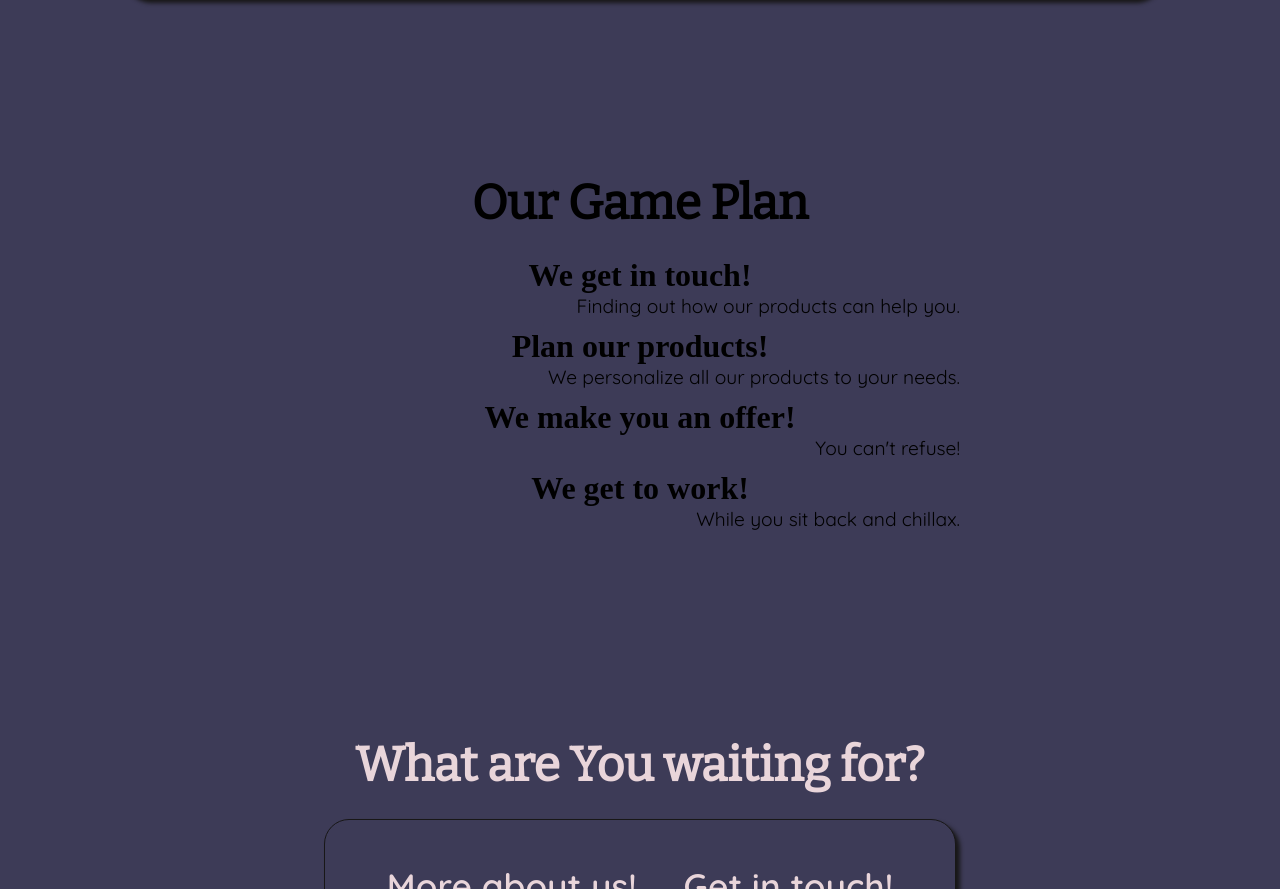
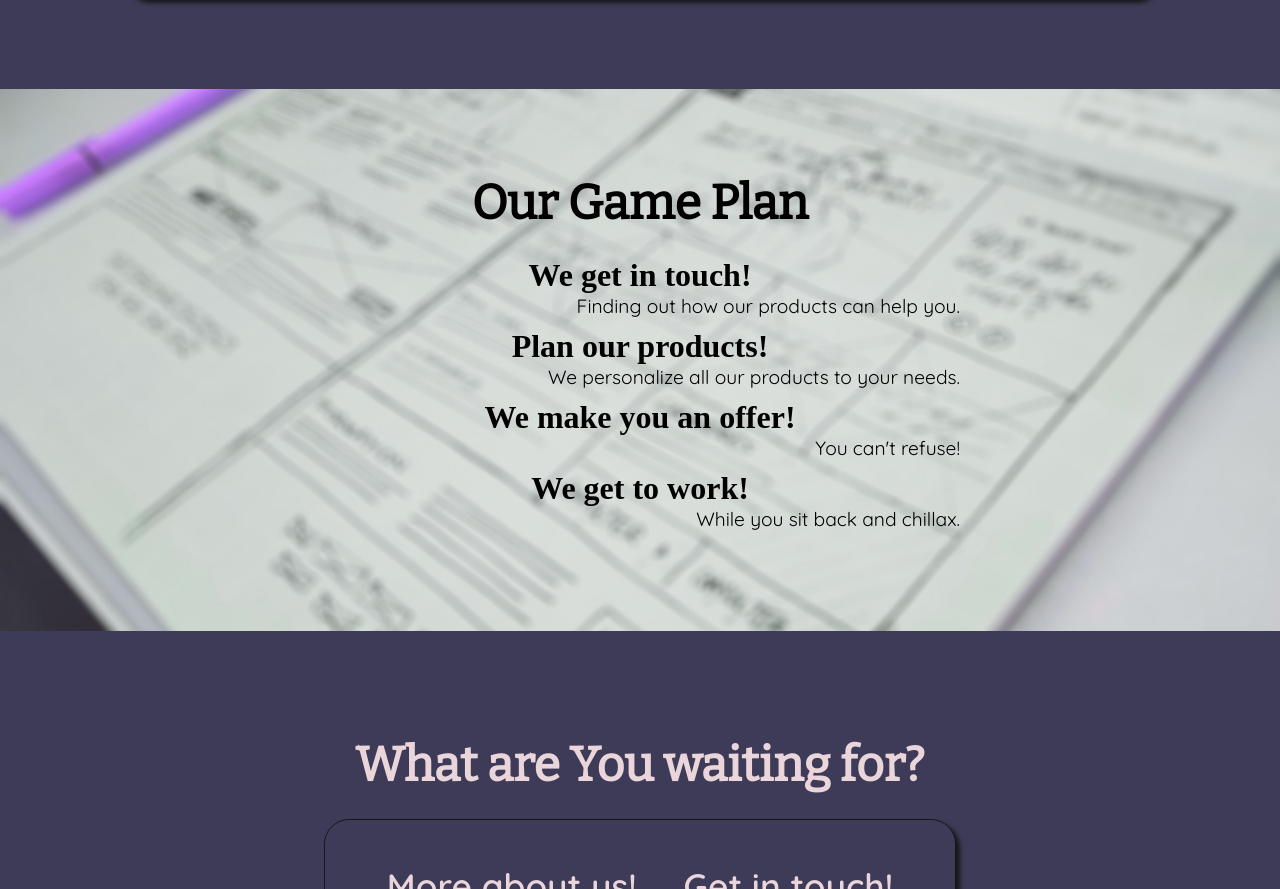
Before and after one commit to EmilWallin/MockProductWebsite, a plain HTML site: page index.html in a window 1280 px wide. Shown: the part 1319-2208 px from the top of the page. Drawn offline with nearby package versions, Linux system fonts and the light colour scheme; files whose address does not match are found by name; a web font is replaced by a local one.

Commit message:
relative css path test

```diff
--- a/css/styles.css
+++ b/css/styles.css
@@ -348,7 +348,7 @@ section {
 
 /* GAME PLAN SECTION */
 #gameplan-section {
-    background: url("./img/sketch-photo-2-blur.jpg") center center/cover
+    background: url("../img/sketch-photo-2-blur.jpg") center center/cover
         no-repeat;
     filter: hue-rotate(255deg);
     padding-top: 60px;
```
